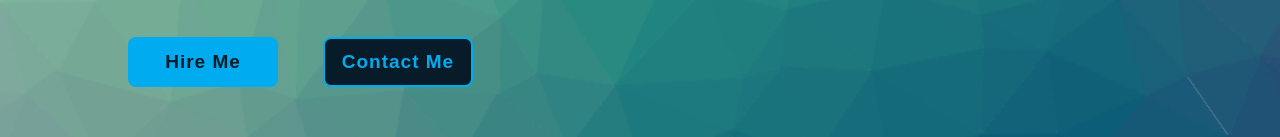
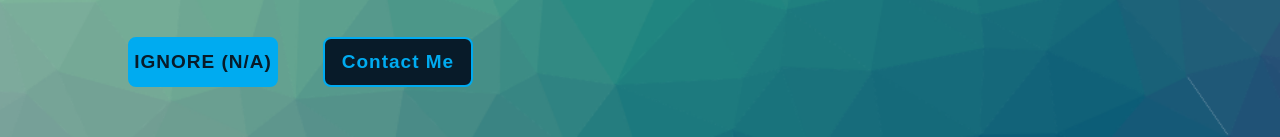
Before and after one commit to vs0t/my-portfolio, a plain HTML site: page index.html in a window 1280 px wide. Shown: the part 447-584 px from the top of the page. Drawn offline with nearby package versions, Linux system fonts and the light colour scheme.

Commit message:
Update index.html

```diff
--- a/index.html
+++ b/index.html
@@ -27,7 +27,7 @@
             <p>I am currently interning at Horry Telephone Cooperative in Conway, SC. I am an aspiring Frontend Developer but
                 at HTC I am working in the Network Engineering DPT doing many different tasks.</p>
             <div class="btn-box">
-                <a href="#">Hire Me</a>
+                <a href="#">IGNORE (N/A)</a>
                 <a href="contact.html">Contact Me</a>
             </div>
         </div>
```
